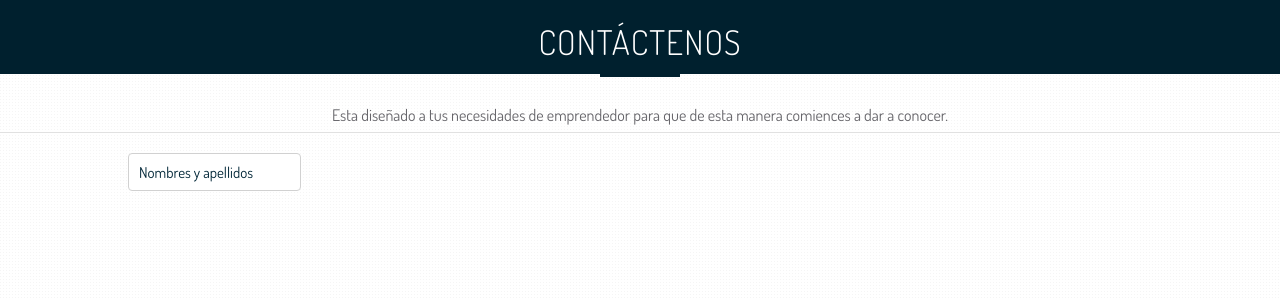
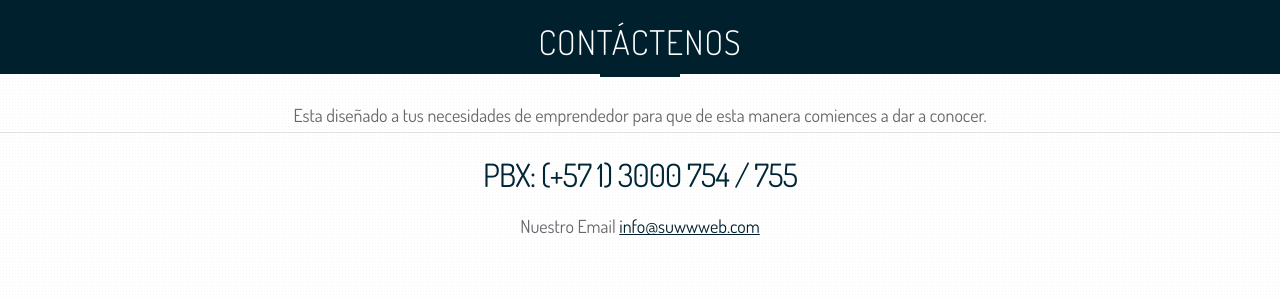
Before and after one commit to gydoar/suwwweb-v2, a PHP site: page /contacto.php in a window 1280 px wide. Shown: the top 300 px of the page. Run offline with PHP 8.4, Linux system fonts and the light colour scheme.

Commit message:
creando un contacto provisional

```diff
--- a/assets/css/style.css
+++ b/assets/css/style.css
@@ -1110,3 +1110,13 @@ ul.pricing img{
 	position: relative;
 	top: -8px;
 }
+.form__contact h4{
+	font-size: 32px;
+	font-weight: 400;
+}
+.form__contact p{
+	font-size: 18px;
+}
+.form__contact a{
+	color: #00202e;
+}
--- a/contacto.php
+++ b/contacto.php
@@ -35,10 +35,9 @@
 		<p class="container center">Esta diseñado a tus necesidades de emprendedor para que de esta manera comiences a dar a conocer.</p>
 		<hr>
 
-		<div class="container">
-			<form action="">
-				<input type="text" name="nombre" value="Nombres y apellidos">
-			</form>
+		<div class="container center">
+			<h4>PBX: (+57 1) 3000 754 / 755</h4>
+			<p>Nuestro Email <a href="mailto:info@suwwweb.com">info@suwwweb.com</a></p>
 		</div>
 	</div>
 
```
